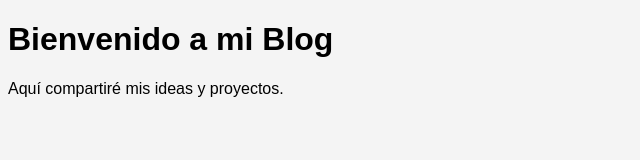
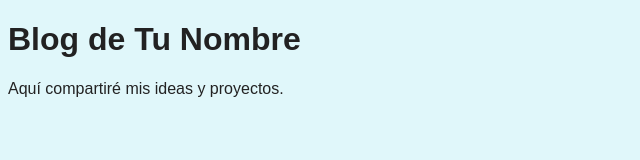
Before and after one commit to Jorge4523/my-personal-blog, a plain HTML site: page index.html in a window 1280 px wide. Shown: the whole page, without its empty margins (0-640 px from the left). Drawn offline with Linux system fonts and the light colour scheme.

Commit message:
docs: Actualizar título del blog
feat: Actualizar título y estilos base del blog

```diff
--- a/index.html
+++ b/index.html
@@ -1 +1 @@
-<!DOCTYPE html><html lang="es"><head><meta charset="UTF-8"><title>Mi Blog Personal</title><link rel="stylesheet" href="style.css"></head><body><h1>Bienvenido a mi Blog</h1><p>Aquí compartiré mis ideas y proyectos.</p></body></html>
+<!DOCTYPE html><html lang="es"><head><meta charset="UTF-8"><title>Mi Blog Personal</title><link rel="stylesheet" href="style.css"></head><body><h1>Blog de Tu Nombre</h1><p>Aquí compartiré mis ideas y proyectos.</p></body></html>
--- a/style.css
+++ b/style.css
@@ -1 +1 @@
-body { font-family: sans-serif; background-color: #f4f4f4; }
+body { font-family: sans-serif; background-color: #e0f7fa; color: #222; }
```
